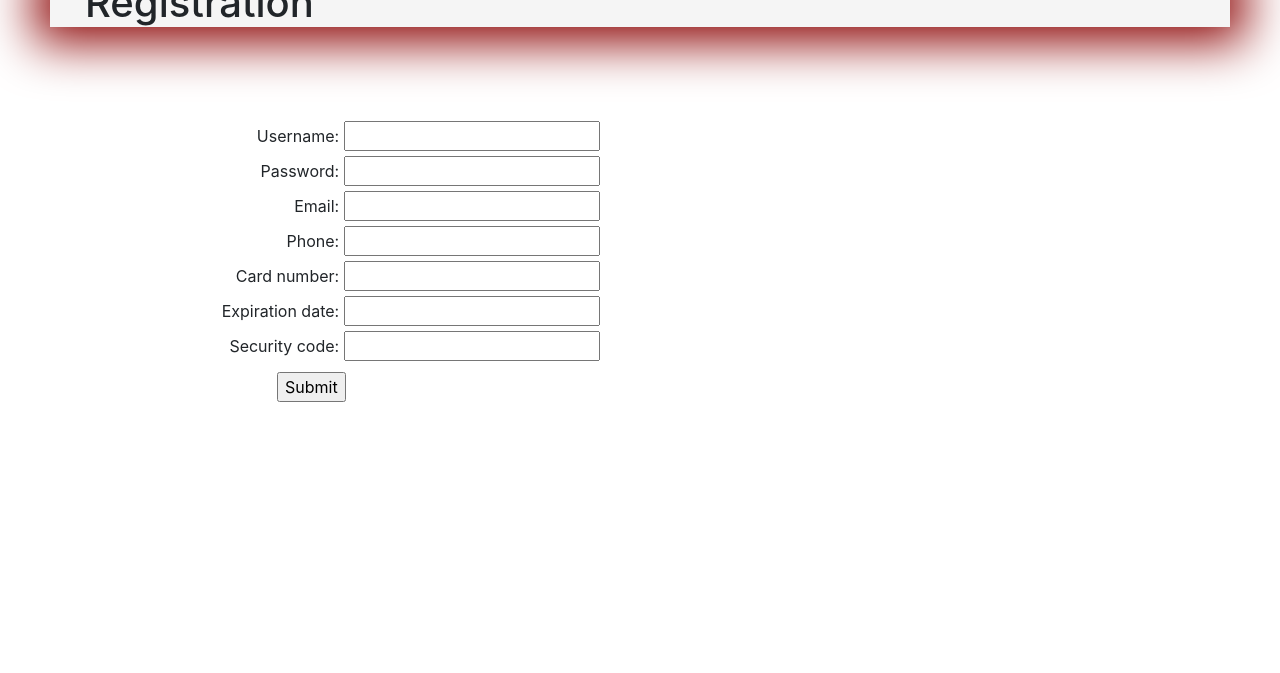
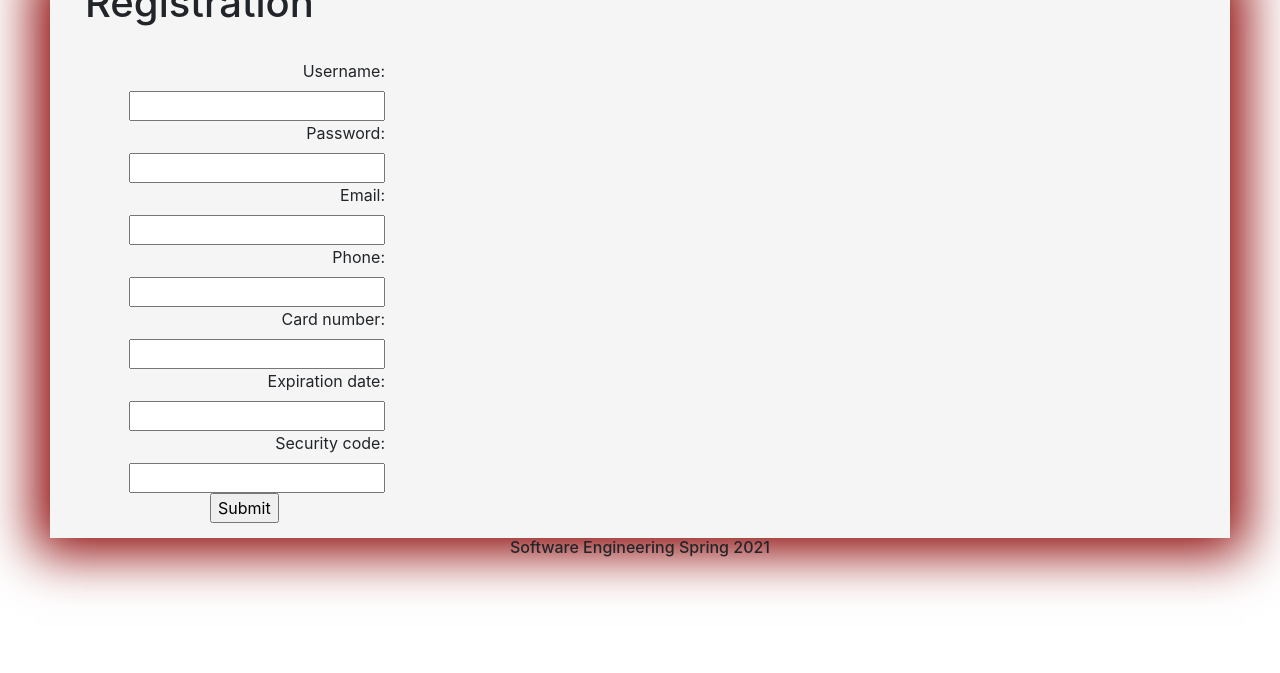
Before and after one commit to dseeler/bookaholics, a Django app: page /register in a window 1280 px wide. Shown: the part 127-800 px from the top of the page. Run offline with Django 3.2, Linux system fonts and the light colour scheme; some libraries are stand-ins or nearby versions.

Commit message:
Fixed registration page and border problem, other CSS
Fixed the problem with the registration page and the border. I styled the navbar again, and changed the options.

```diff
--- a/django_project/bookstore/forms.py
+++ b/django_project/bookstore/forms.py
@@ -3,7 +3,7 @@ from .models import User
 
 class RegistrationForm(forms.ModelForm):
     username = forms.CharField(label="Username", max_length=20)
-    password = forms.CharField(label="Password", max_length=20)
+    password = forms.CharField(label="Password", max_length=20,  widget=forms.PasswordInput)
     email = forms.EmailField(label="Email")
     phone = forms.CharField(label="Phone", max_length=10)
     card_num = forms.CharField(label="Card number", max_length=16)
--- a/django_project/bookstore/static/bookstore/main.css
+++ b/django_project/bookstore/static/bookstore/main.css
@@ -4,7 +4,7 @@
     margin-top: 0px;
     margin-left: 50px;
     margin-right: 50px;
-    margin-bottom: 250px;
+    margin-bottom: 0px;
     box-shadow: 0px 0px 50px 15px darkred;
     background-size: auto;
 }
@@ -19,9 +19,17 @@
     text-align: center;
     align-self: center;
     background-color: white;
+    margin-left: auto;
+    margin-right: auto;
 }
 
 .book img{
     height: 200px;
     width: 100px;
 }
+
+.flex-container{
+    display: flex;
+    flex-direction: row;
+    align-items: center;
+}
--- a/django_project/bookstore/static/bookstore/register.css
+++ b/django_project/bookstore/static/bookstore/register.css
@@ -1,13 +1,4 @@
-#form_ul{
-    margin: 3px;
-    padding: 3px;
+ul{
+    display: inline;
     list-style-type: none;
-    text-align: right;
-    float:left;
-    width: 100%;
 }
-aside {
-    float:left;
-    margin: 5em;
-    margin-left: 12em;
-}
--- a/django_project/bookstore/templates/bookstore/base.html
+++ b/django_project/bookstore/templates/bookstore/base.html
@@ -104,6 +93,18 @@
           </div>
       </body>
     </div>
+
+    <footer style="text-align: center;">
+      <h6>
+        Software Engineering Spring 2021
+      </h6>
+    </footer>
+  </div>
+
+
+
+
+  <!--Javascript-->
     <script src="https://code.jquery.com/jquery-3.2.1.slim.min.js" integrity="sha384-KJ3o2DKtIkvYIK3UENzmM7KCkRr/rE9/Qpg6aAZGJwFDMVNA/GpGFF93hXpG5KkN" crossorigin="anonymous"></script>
     <script src="https://maxcdn.bootstrapcdn.com/bootstrap/4.0.0/js/bootstrap.min.js" integrity="sha384-JZR6Spejh4U02d8jOt6vLEHfe/JQGiRRSQQxSfFWpi1MquVdAyjUar5+76PVCmYl" crossorigin="anonymous"></script>
     <script>
--- a/django_project/bookstore/templates/bookstore/register.html
+++ b/django_project/bookstore/templates/bookstore/register.html
@@ -6,16 +6,15 @@
     {% block style %}
         <link rel="stylesheet" href="{% static 'bookstore/register.css' %}">
     {% endblock style %}
-
+<body>
     <!-- Form -->
     <h1>Registration</h1>
-    <aside>
-    <form method="POST">
+    <form method="POST" style = "margin-right:810px">
         {% csrf_token %}  <!-- Token used for security, must include w/ forms -->
-        <ul id="form_ul" style="text-align: right; margin-left: -65px;">
+        <ul id="form_ul" style="text-align: right; margin-left: 500px;">
             {{ form.as_ul }}  <!-- Entire form pre-generated from forms.py-->
         </ul>
-        <input type="submit" value="Submit" id="submitButton">
+        <input type="submit" value="Submit" id="submitButton" style="margin-bottom: 15px; margin-left: 125px">
     </form>
-    </aside>
+</body>
 {% endblock content %}
```
Also changed, not shown: other parts of django_project/bookstore/templates/bookstore/base.html (+13 -24 lines), django_project/db.sqlite3. Lines whose indentation alone changed are shown as unchanged.
